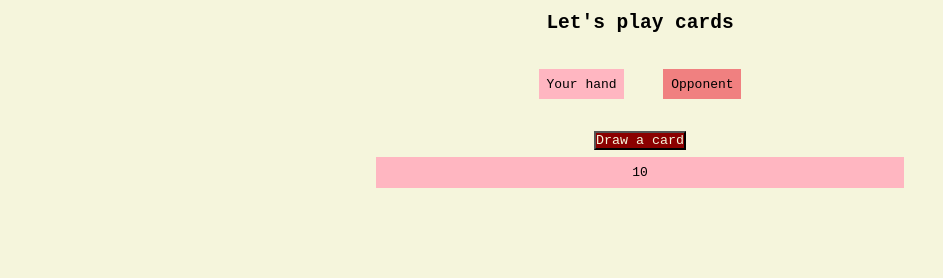
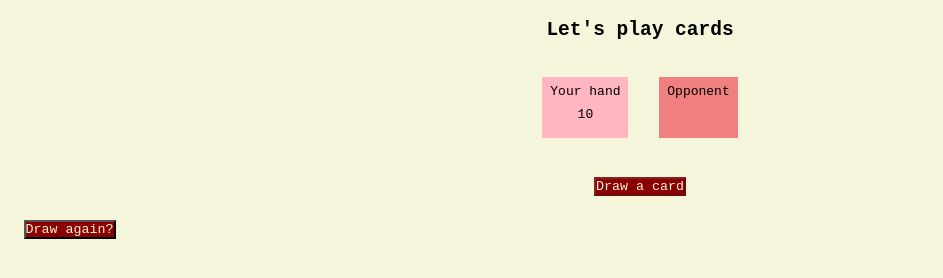
Before and after one commit to anaissnnk/games, a plain HTML site: page 2. Card Game/index.html in a window 1280 px wide. Both pictures are taken after a click on the button "Draw a card". Shown: the whole page, without its empty margins (0-943 px from the left). Drawn offline with Linux system fonts and the light colour scheme.

Commit message:
Change place where playerCard appears in html

```diff
--- a/2. Card Game/script.js
+++ b/2. Card Game/script.js
@@ -72,11 +72,20 @@ const cardDeck = [
 let playButton = document.querySelector("button");
 
 playButton.addEventListener("click", () => {
-    let playerHand = document.createElement("section");
-    playerHand.classList.add("player-card");
-    document.body.append(playerHand);
+    //game start
+    let playerCard = document.createElement("text");
+    playerCard.classList.add("player-card");
     let randomCard = cardDeck[Math.floor(Math.random() * cardDeck.length)].value;
-    playerHand.textContent = randomCard;
+    playerCard.textContent = randomCard;
+    let playerHand = document.querySelectorAll("section")[1];
+    playerHand.appendChild(playerCard);
+    playButton.disabled = true;
+    //redraw 1st
+    let drawButton = document.createElement("button");
+    drawButton.textContent = "Draw again?"
+    drawButton.classList.add("draw-button");
+    document.body.append(drawButton);
+
 });
 
 
--- a/2. Card Game/style.css
+++ b/2. Card Game/style.css
@@ -1,5 +1,5 @@
 * {
-    margin: 0;
+    margin: 1ch;
     padding: 0;
     font-family: monospace;
     background-color: beige;
@@ -10,20 +10,18 @@
     flex: 1;
     justify-content: center;
     padding: 2ch;
-    gap: 3ch;
+    gap: 2ch;
     max-width: 50%;
     margin: auto;
 }
 
 .player-hand {
     background-color: lightpink;
-    margin: 1ch;
     padding: 1ch;
 }
 
 .computer-hand {
     background-color: lightcoral;
-    margin: 1ch;
     padding: 1ch;
 }
 
@@ -52,6 +50,19 @@ h2 {
     border-radius: rgb(88, 22, 22) 5px;
 }
 
+.draw-button {
+    display: flex;
+    flex-direction: column;
+    text-align: center;
+    margin: 1ch;
+    justify-content: center;
+    max-width: 30%;
+    cursor: pointer;
+    background-color: darkred;
+    color: beige;
+    border-radius: rgb(88, 22, 22) 5px;
+}
+
 .card-deck {
     background-color: white;
     margin: 1px;
```
